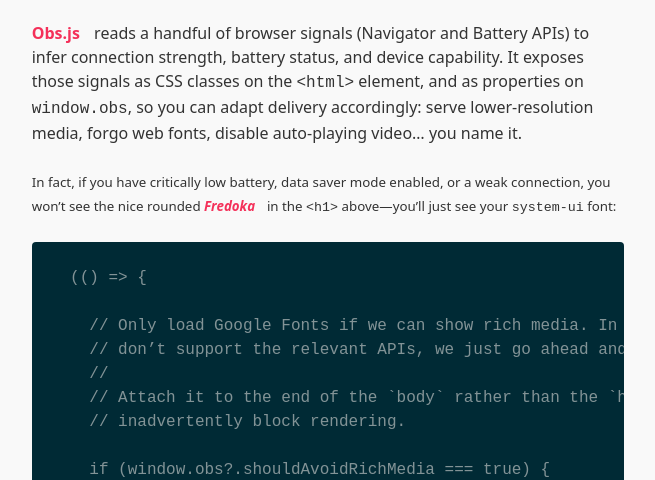
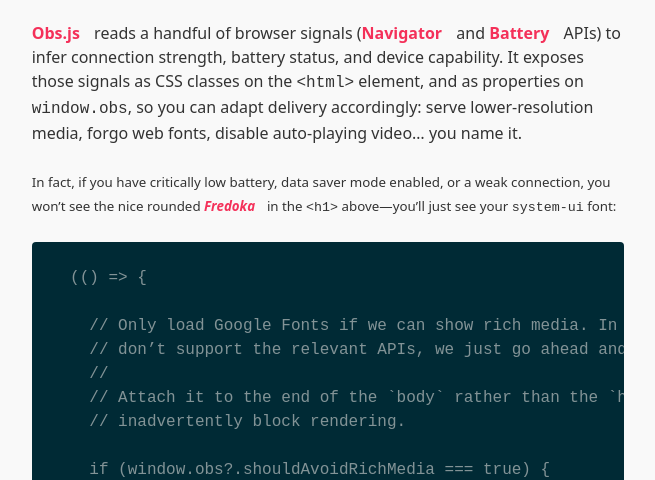
Before and after one commit to csswizardry/Obs.js, a website: page demo/index.html in a window 1280 px wide. Shown: the part 320-800 px from the top of the page, without its empty margins (312-967 px from the left). Drawn offline with Linux system fonts and the light colour scheme.

Commit message:
Add MDN links

```diff
--- a/demo/index.html
+++ b/demo/index.html
@@ -41,6 +41,7 @@
     pre,
     ul,
     .c-snippet,
+    .c-hero,
     .c-video > video,
     .c-video >img {
       margin-bottom: 1.5rem;
@@ -130,6 +131,7 @@
     a[href^="#"]::after,
     a[href^="https://csswizardry.com"]::after,
     a[href^="https://github.com"]::after,
+    a[href^="https://developer.mozilla.org"]::after,
     a[href^="https://fonts.google.com/"]::after,
     a[href^="https://www.speedcurve.com/"]::after {
       content: "";
@@ -155,11 +157,15 @@
       background-image: url(https://github.githubassets.com/favicons/favicon.svg);
     }
 
-    a[href^="https://fonts.google.com/"]::after {
+    a[href^="https://developer.mozilla.org"]::after {
+      background-image: url(https://developer.mozilla.org/favicon.svg);
+    }
+
+    a[href^="https://fonts.google.com"]::after {
       background-image: url(https://www.gstatic.com/images/icons/material/apps/fonts/1x/catalog/v5/favicon.svg);
     }
 
-    a[href^="https://www.speedcurve.com/"]::after {
+    a[href^="https://www.speedcurve.com"]::after {
       background-image: url(https://www.speedcurve.com/favicon.ico);
     }
 
@@ -331,12 +337,14 @@
   </hgroup>
 
   <p><a href=https://github.com/csswizardry/Obs.js>Obs.js</a> reads a handful of
-  browser signals (Navigator and Battery APIs) to infer connection strength,
-  battery status, and device capability. It exposes those signals as CSS
-  classes on the <code>&lt;html&gt;</code> element, and as properties on
-  <code>window.obs</code>, so you can adapt delivery accordingly: serve
-  lower-resolution media, forgo web fonts, disable auto-playing video… you name
-  it.</p>
+  browser signals
+  (<a href="https://developer.mozilla.org/en-US/docs/Web/API/Navigator">Navigator</a>
+  and <a href="https://developer.mozilla.org/en-US/docs/Web/API/Battery_Status_API">Battery</a>
+  APIs) to infer connection strength, battery status, and device capability. It
+  exposes those signals as CSS classes on the <code>&lt;html&gt;</code> element,
+  and as properties on <code>window.obs</code>, so you can adapt delivery
+  accordingly: serve lower-resolution media, forgo web fonts, disable
+  auto-playing video… you name it.</p>
 
   <p><small>In fact, if you have critically low battery, data saver mode
   enabled, or a weak connection, you won’t see the nice rounded
```
